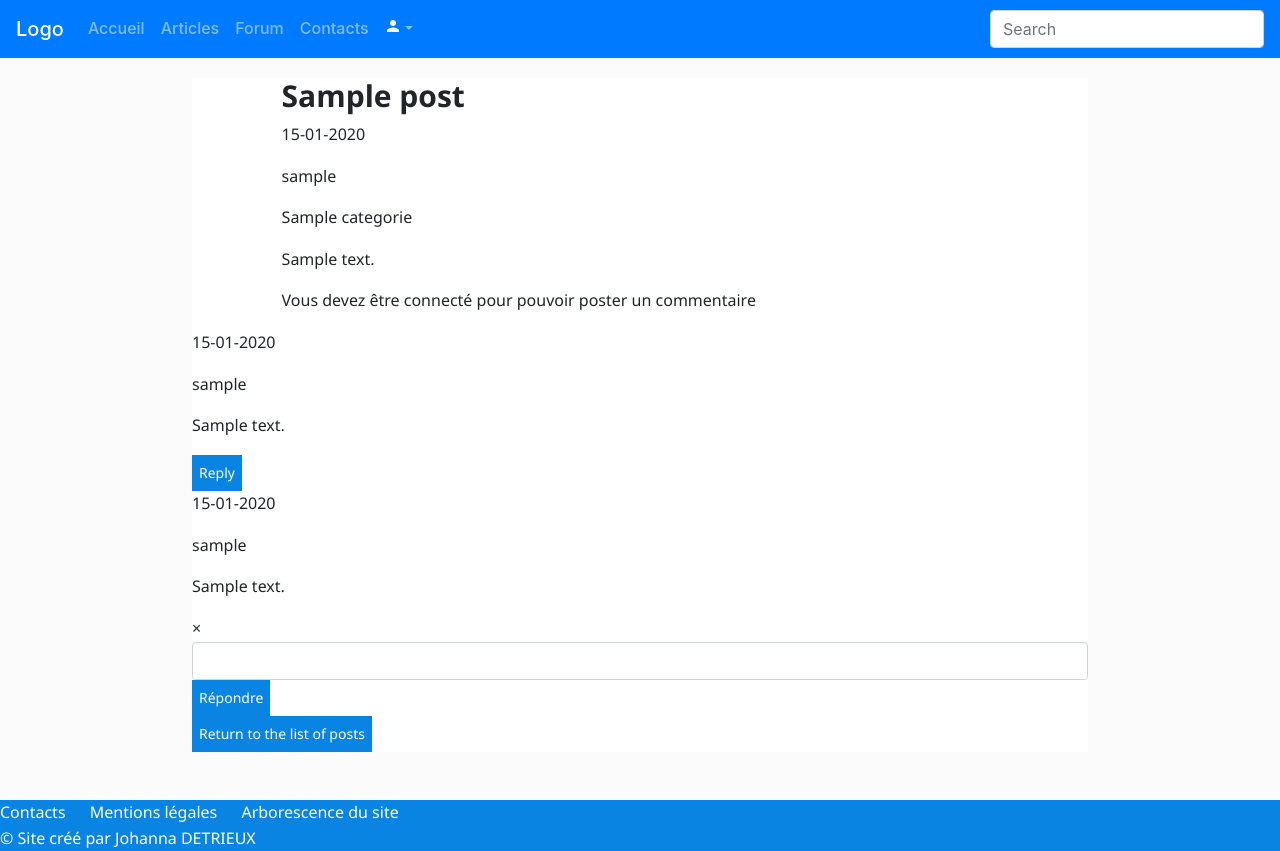
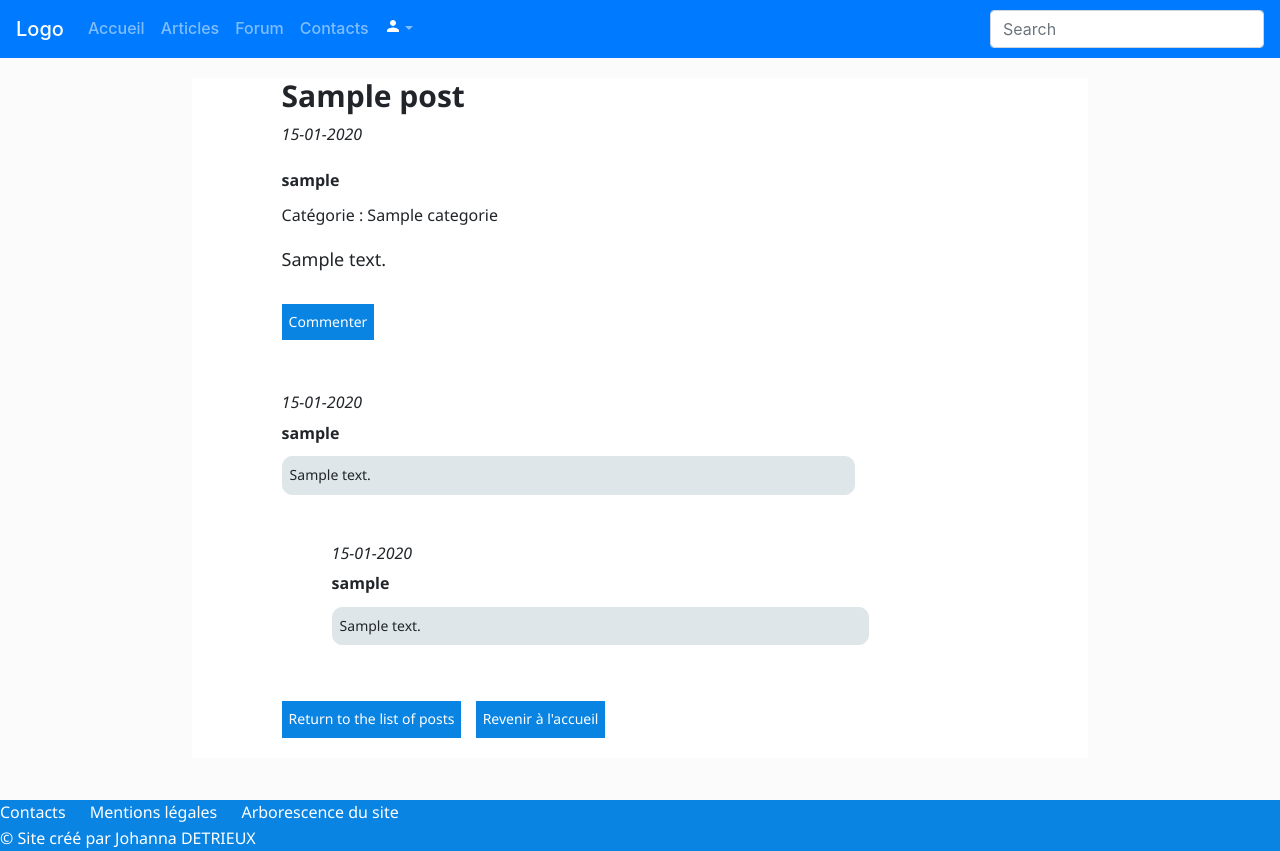
Before and after one commit to Jwana24/projet_afpa_2019, a Symfony app: template templates/forum/show.html.twig in a window 1280 px wide. Run offline with Twig, Linux system fonts and the light colour scheme; the template is opened without the code that fills it: most values are stand-ins (such as "Sample title", 1, 10 or a date in 2020); form fields are guessed from the names that the template uses; some libraries are stand-ins or nearby versions.

Commit message:
css ok show post + show article

```diff
--- a/public/CSS/style.css
+++ b/public/CSS/style.css
@@ -49,7 +49,8 @@ footer p
     margin-bottom: 0;
 }
 
-/* Button style for all the site */
+/* BUTTON STYLE FOR ALL THE SITE */
+
 .btn-site,
 .btn-site:visited,
 .btn-site:active
@@ -69,6 +70,35 @@ footer p
     background-color: #273c75;
     text-decoration: none;
     color: white;
+}
+
+
+/* TITLES, DATES AND TEXTS (POST + ARTICLE) */
+
+.title
+{
+    margin-top: 20px;
+    font-size: 30px;
+    font-weight: 600;
+}
+
+.date
+{
+    font-style: italic;
+    font-weight: 100;
+    margin-bottom: 20px;
+}
+
+.text
+{
+    font-size: 18px;
+    font-weight: 100;
+}
+
+.username
+{
+    font-weight: 700;
+    margin-bottom: 10px;
 }
 
 
@@ -430,7 +460,7 @@ body, #slider, .wrap, .slide-content
 }
 
 
-/* ARTICLES PAGE (COMMENTS & RESPONSES) + FORUM PAGE (POSTS) */
+/* ARTICLES PAGE (COMMENTS & RESPONSES) + FORUM POSTS PAGE (COMMENTS & RESPONSES) */
 /* Show */
 
 .main-article,
@@ -466,28 +496,8 @@ body, #slider, .wrap, .slide-content
     margin: 0 auto;
 }
 
-.article-show .title-article,
-.forum-show .title-post
-{
-    margin-top: 20px;
-    font-size: 30px;
-    font-weight: 600;
-}
-
-.article-show .date-article
-{
-    font-style: italic;
-    font-weight: 100;
-    margin-bottom: 20px;
-}
-
-.article-show .text-article
-{
-    font-size: 18px;
-    font-weight: 100;
-}
-
-.article-page .container-btn-article
+.article-page .container-btn-article,
+.forum-page .container-btn-post
 {
     width: 100%;
     position: relative;
@@ -512,7 +522,8 @@ ion-icon[name=heart-empty]
 }
 
 .article-page .like-article,
-.btn-admin-article
+.btn-admin-article,
+.btn-admin-post
 {
     display: flex;
     position: absolute;
@@ -527,7 +538,10 @@ ion-icon[name=heart-empty]
 .article-page .like-article form,
 .article-page .like-article a,
 .article-page .btn-admin-article a,
-.article-page .btn-admin-article input[type=submit]
+.article-page .btn-admin-article input[type=submit],
+.forum-page .btn-comment-post a,
+.forum-page .btn-admin-post a,
+.forum-page .btn-admin-post input[type=submit]
 {
     height: 36.4px;
 }
@@ -546,29 +560,34 @@ ion-icon[name=heart-empty]
     height: 100%;
 }
 
-.article-page #toggle-comment:checked ~ .form-comment-article
+.article-page #toggle-comment:checked ~ .form-comment-article,
+.forum-page #toggle-comment:checked ~ .form-comment-post
 {
     display: inherit;
 }
 
-.article-page input[type=checkbox]
+.article-page input[type=checkbox],
+.forum-page input[type=checkbox]
 {
     display: none;
 }
 
-.article-page .btn-admin-article
+.article-page .btn-admin-article,
+.forum-page .btn-admin-post
 {
     right: 0;
     top: 0;
     height: 45px;
 }
 
-.article-page .btn-admin-article a
+.article-page .btn-admin-article a,
+.forum-page .btn-admin-post a
 {
     margin-left: 20px;
 }
 
-.article-page .form-comment-article
+.article-page .form-comment-article,
+.forum-page .form-comment-post
 {
     display: none;
     width: 80%;
@@ -576,29 +595,30 @@ ion-icon[name=heart-empty]
     margin-top: 80px;
 }
 
-.article-page .form-comment-article .message-comment-article
+.forum-page .form-comment-post
+{
+    margin-top: 20px;
+}
+
+.article-page .form-comment-article .message-comment-article,
+.forum-page .form-comment-post .message-comment-post
 {
     width: 100%;
     bottom: 40px;
     border-radius: 10px;
 }
 
-.article-page .form-comment-article .btn-send-comment-article
+.article-page .article-comment,
+.forum-page .post-comment
 {
-    bottom: 40px;
-}
-
-.article-page .article-comment
-{
-    font-family: 'Segoe UI';
     width: 80%;
     margin: 0 auto;
     padding-top: 20px;
     padding-bottom: 20px;
 }
 
-.article-page .article-comment .date-article-comment,
-.article-page .article-comment .date-article-response
+.article-page .article-comment .date,
+.forum-page .post-comment .date
 {
     font-style: italic;
     font-weight: 300;
@@ -606,22 +626,18 @@ ion-icon[name=heart-empty]
     margin-top: 30px;
 }
 
-.article-page .article-comment .username-article-comment,
-.article-page .article-comment .username-article-response
-{
-    font-weight: 700;
-    margin-bottom: 10px;
-}
-
 .article-page .article-comment .text-article-comment,
-.contain-form-response textarea
+.contain-form-response textarea,
+.forum-page .post-comment .text-post-comment
 {
     width: 80%;
 }
 
 .article-page .article-comment .text-article-comment,
 .article-page .article-comment .text-article-response,
-.contain-form-response textarea
+.contain-form-response textarea,
+.forum-page .post-comment .text-post-comment,
+.forum-page .post-comment .text-post-response
 {
     border: #dfe6e9 solid 0.3px;
     background-color: #dfe6e9;
@@ -637,27 +653,38 @@ ion-icon[name=heart-empty]
     margin-bottom: 10px;
 }
 
-.article-page .article-comment .username-article-response,
-.article-page .article-comment .date-article-response,
+.article-page .article-comment .username,
+.article-page .article-comment .date-response,
 .article-page .article-comment .response-article a,
-.article-page .article-comment .btn-delete-response,
-.article-page .contain-form-response
+.contain-form-response,
+.forum-page .post-comment .username,
+.forum-page .post-comment .date-response,
+.forum-page .post-comment .response-post a
 {
     margin-left: 50px;
 }
 
-.article-page .article-comment .text-article-response
+.article-page .article-comment .username-comment,
+.forum-page .post-comment .username-comment
+{
+    margin-left: 0;
+}
+
+.article-page .article-comment .text-article-response,
+.forum-page .post-comment .text-post-response
 {
     width: 75%;
     margin-left: 50px;
 }
 
-.article-page .article-comment .btn-comment
+.article-page .article-comment .btn-comment,
+.forum-page .post-comment .btn-comment
 {
     display: flex;
 }
 
-.response-article .btn-response
+.response-article .btn-response,
+.response-post .btn-response
 {
     display: flex;
     margin-bottom: 20px;
@@ -669,12 +696,8 @@ ion-icon[name=heart-empty]
     margin-right: 10px;
 }
 
-.response-article .btn-response .btn-delete-response
-{
-    margin-left: 20px;
-}
-
-.link-return-articles
+.link-return-articles,
+.link-return-posts
 {
     margin-top: 20px;
     margin-right: 10px;
@@ -803,13 +826,16 @@ ion-icon[name=heart-empty]
 
     /* SHOW ARTICLE PAGE */
 
-    .article-show .text-article,
-    .article-show .title-article
+    .article-show .text,
+    .article-show .title,
+    .forum-show .text,
+    .forum-show .title
     {
         word-wrap: break-word;
     }
 
-    .article-show .title-article
+    .article-show .title,
+    .forum-show .title
     {
         font-size: 18px;
     }
@@ -819,7 +845,8 @@ ion-icon[name=heart-empty]
         font-size: 15px !important;
     }
 
-    .container-btn-article
+    .container-btn-article,
+    .container-btn-post
     {
         display: flex;
         flex-direction: column-reverse;
@@ -836,16 +863,18 @@ ion-icon[name=heart-empty]
     }
 
     .form-comment-article .btn-send-comment-article,
-    .article-show .date-article,
-    .article-comment .response-article .date-article-response,
-    .article-comment .comment-article .date-article-comment,
+    .article-show .date,
+    .article-comment .response-article .date,
+    .article-comment .comment-article .date,
     .article-comment .btn-comment a,
     .article-comment .btn-comment input[type=submit],
     .article-comment .response-btn,
     .response-article .btn-response a,
     .response-article .btn-response input[type=submit],
     .article-comment .a-article-list,
-    .article-comment .a-accueil
+    .article-comment .a-accueil,
+    .response-post .btn-reponse a,
+    .reponse-post .btn-response input[type=submit]
     {
         font-size: 12px !important;
     }
@@ -861,8 +890,8 @@ ion-icon[name=heart-empty]
         margin-top: 0;
     }
 
-    .article-page .article-comment .username-article-response,
-    .article-page .article-comment .username-article-comment
+    .article-page .article-comment .username,
+    .article-page .article-comment .username
     {
         font-weight: 600;
         font-size: 14px;
@@ -873,17 +902,20 @@ ion-icon[name=heart-empty]
         width: 95%;
     }
 
-    .response-article
+    .response-article,
+    .response-post
     {
         margin-left: -10px;
     }
 
-    .article-comment .a-article-list
+    .article-comment .link-return-articles,
+    .forum-comment .link-return-posts
     {
         margin-top: 0 !important;
     }
 
-    .article-comment .link-article-page .a-accueil
+    .article-comment .link-article-page a,
+    .forum-comment .link-post-page a
     {
         margin-left: 0;
     }
--- a/templates/forum/show.html.twig
+++ b/templates/forum/show.html.twig
@@ -4,99 +4,133 @@
 
 {% block body %}
     <main class="main-forum">
+
         <div class="forum-page">
+
             <section class="container-forum">
                 <article class="forum-show">
 
-            {# <th>{% trans %}Titre{% endtrans %}</th>
-            <th>{% trans %}Date{% endtrans %}</th>
-            <th>{% trans %}Membre{% endtrans %}</th>
-            <th>{% trans %}Catégorie{% endtrans %}</th>
-            <th>{% trans %}Contenu du post{% endtrans %}</th> #}
+                    <h2 class="title">{{post.TitlePost}}</h2>
+                    <p class="date">{{post.DatePost|date('d-m-Y')}}</p>
+                    <p class="username">{{post.IdMemberFK.username}}</p>
+                    <p>Catégorie : {{post.categorie}}</p>
+                    <p class="text">{{post.TextPost}}</p>
 
-                    <h2 class="title-post">{{post.TitlePost}}</h2>
-                    <p>{{post.DatePost|date('d-m-Y')}}</p>
-                    <p>{{post.IdMemberFK.username}}</p>
-                    <p>{{post.categorie}}</p>
-                    <p>{{post.TextPost}}</p>
+                    <div class="container-btn-post">
 
+                        <div class="btn-comment-post">
+                            <a class="btn-site" href="#">
+                                <label for="toggle-comment">Commenter</label>
+                            </a>
+                        </div>
+
+                        <div class="btn-admin-post">
                             {% if is_granted('MODIFPOST', post) %}
+
                                 {{ include('forum/delete.html.twig') }}
-                        <a class="btn-site" href="{{ path('post_edit', {'id' : post.Id}) }}">{% trans %}Editer{% endtrans %}</a>
+                                <a class="btn-site" href="{{ path('post_edit', {'id' : post.Id}) }}">{% trans %}Editer le post{% endtrans %}</a>
+
                             {% endif %}
+                        </div>
 
-                    {% if user %}
-                        {{ form_start(form) }}
-                        {{ form_widget(form) }}
-                        <input class="btn-site" type="submit" value="{% trans %}Envoyer{% endtrans %}">
-                        {{ form_end(form) }}
-                    {% else %}
-                        <p>Vous devez être connecté pour pouvoir poster un commentaire</p>
-                    {% endif %}
+                    </div>
 
                 </article>
             </section>
 
+            <input id="toggle-comment" type="checkbox">
+            <div class="form-comment-post">
+                {% if is_granted('ROLE_USER') %}
+
+                    {{ form_start(form) }}
+                    {{ form_widget(form.text_comment_post, {'attr': {'rows': '2', 'class': 'message-comment-post'} }) }}
+                    <input class="btn-site" type="submit" value="{% trans %}Envoyer{% endtrans %}">
+                    {{ form_end(form) }}
+
+                {% else %}
+
+                    <p>Vous devez être connecté pour pouvoir poster un commentaire</p>
+
+                {% endif %}
+            </div>
+
+            <div class="post-comment">
                 {% for comment in comments %}
-        <section>
-            <p>{{ comment.DateCommentPost|date('d-m-Y') }}</p>
-            <p>{{ comment.IdMemberFK.username }}</p>
-            <p>{{ comment.TextCommentPost }}</p>
+                    <section class="comment-response-forum">
+                        <article class="comment-post">
+                            <p class="date">{{ comment.DateCommentPost|date('d-m-Y') }}</p>
+                            <p class="username username-comment">{{ comment.IdMemberFK.username }}</p>
+                            <p class="text-post-comment">{{ comment.TextCommentPost }}</p>
 
+                            <div class="btn-comment">
                                 {% if is_granted('MODIFPOSTCOMMENT', comment) %}
-                <a class="btn-site" href="{{ path('edit_comment_post', {'id':comment.Id}) }}">{% trans %}Editer{% endtrans %}</a>
+                                    <a class="btn-site btn-edit-comment" href="{{ path('edit_comment_post', {'id':comment.Id}) }}">{% trans %}Editer{% endtrans %}</a>
                                 {% endif %}
 
                                 {% if is_granted('MODIFPOSTCOMMENT', comment) %}
                                     {{ include('forum/commentsPost/delete.html.twig') }}
                                 {% endif %}
+                            </div>
 
-            <a class="btn-site" href="#" data-id="{{ comment.Id }}">{% trans %}Répondre{% endtrans %}</a>
+                            {% if is_granted('ROLE_USER') %}
+                                <a class="btn-site response-btn" href="#" data-id="{{ comment.Id }}">{% trans %}Répondre{% endtrans %}</a>
+                            {% endif %}
+                        </article>
 
                         {% for response in comment.getResponses %}
 
-                <article>
-                    <p>{{ response.DateResponse|date('d-m-Y') }}</p>
-                    <p>{{ response.IdMemberFK.username }}</p>
-                    <p>{{ response.TextResponse }}</p>
+                            <article class="response-post">
+                                <p class="date date-response">{{ response.DateResponse|date('d-m-Y') }}</p>
+                                <p class="username">{{ response.IdMemberFK.username }}</p>
+                                <p class="text-post-response">{{ response.TextResponse }}</p>
 
+                                <div class="btn-response">
                                     {% if is_granted('MODIFRESPONSE', response) %}
-                        <a class="btn-site" href="{{ path('edit_response_post', {'id':response.Id}) }}">{% trans %}Editer{% endtrans %}</a>
+                                        <a class="btn-site btn-edit-response" href="{{ path('edit_response_post', {'id':response.Id}) }}">{% trans %}Editer{% endtrans %}</a>
                                     {% endif %}
 
                                     {% if is_granted('MODIFRESPONSE', response) %}
                                         {{ include('forum/responsesPost/delete.html.twig') }}
                                     {% endif %}
+                                </div>
                             </article>
 
                         {% endfor %}
+
+                        <div class="contain-response{{ comment.Id }}">
+
+                        </div>
+
                     </section>
                 {% endfor %}
 
-    <section class="modal_response">
-        <article class="center_modal_response">
-        <span class="close_modal_response">&times;</span>
+                <div class="contain-form-response">
                     {{ form_start(formResponse) }}
                     {{ form_widget(formResponse.text_response) }}
                     <input type="hidden" value="" name="id_comment">
-            <input class="btn-site" type="submit" value="Répondre">
+                    <input class="btn-site" type="submit" value="Envoyer">
                     {{ form_end(formResponse) }}
-        </article>
-    </section>
+                </div>
 
-    <a class="btn-site" href="{{ path('posts_list') }}">{% trans %}Revenir à la liste des posts{% endtrans %}</a>
+                <div class="link-post-page">
+                    <a class="btn-site link-return-posts" href="{{ path('posts_list') }}">{% trans %}Revenir à la liste des posts{% endtrans %}</a>
+                    <a class="btn-site link-return-homepage" href="{{ path('accueil') }}">Revenir à l'accueil</a>
+                </div>
 
                 {% for message in app.flashes('success') %}
                     <div id="flash-notice" class="text-center mx-auto">
                         {{ message }}
                     </div>
                 {% endfor %}
+            </div>
 
         </div>
+
     </main>
 
 {% endblock %}
 
 {% block javascripts %}
-    <script src="{{ asset('js/script.js') }}"></script>
+    <script src="{{ asset('js/editComment.js') }}"></script>
+    <script src="{{ asset('js/toggle-response.js') }}"></script>
 {% endblock %}
```
Also changed, not shown: templates/Admin/article/show.html.twig (deleted, +0 -57 lines), templates/article/show.html.twig (+14 -15 lines). Lines whose indentation alone changed are shown as unchanged.
